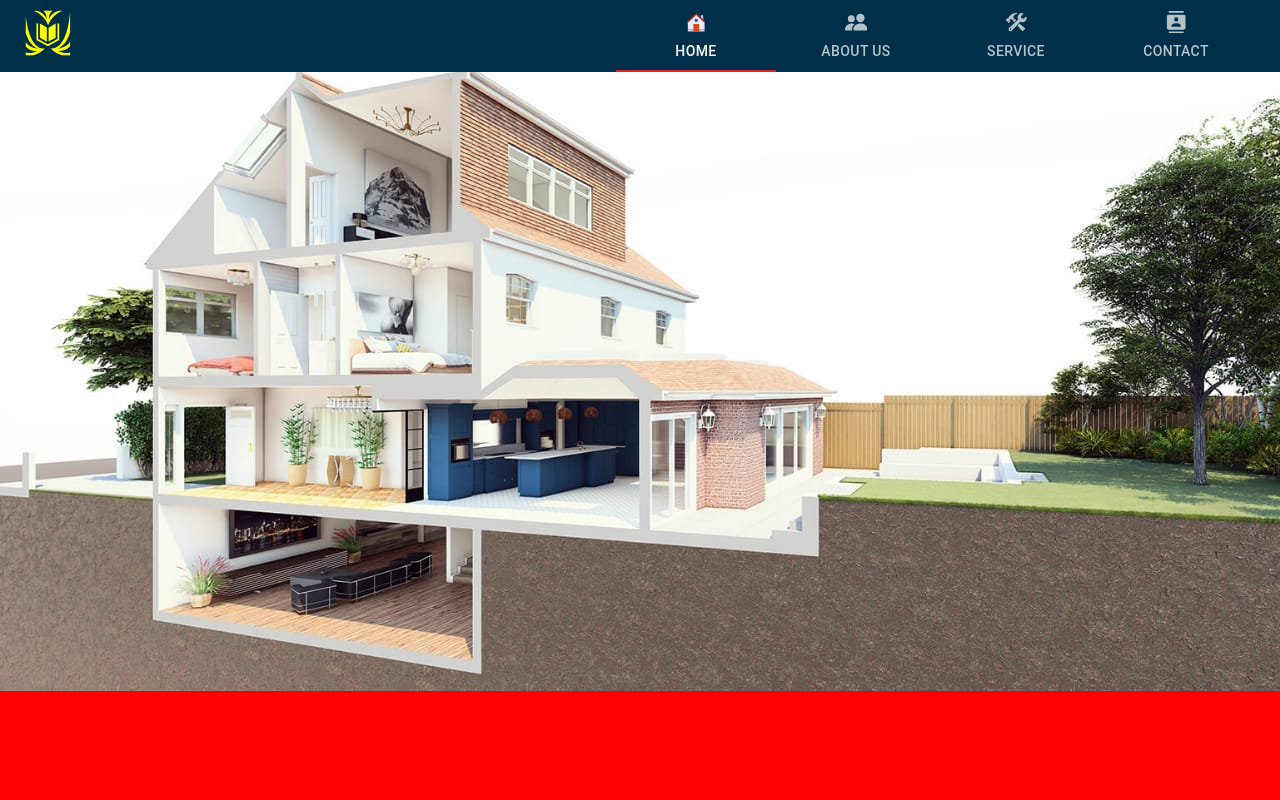
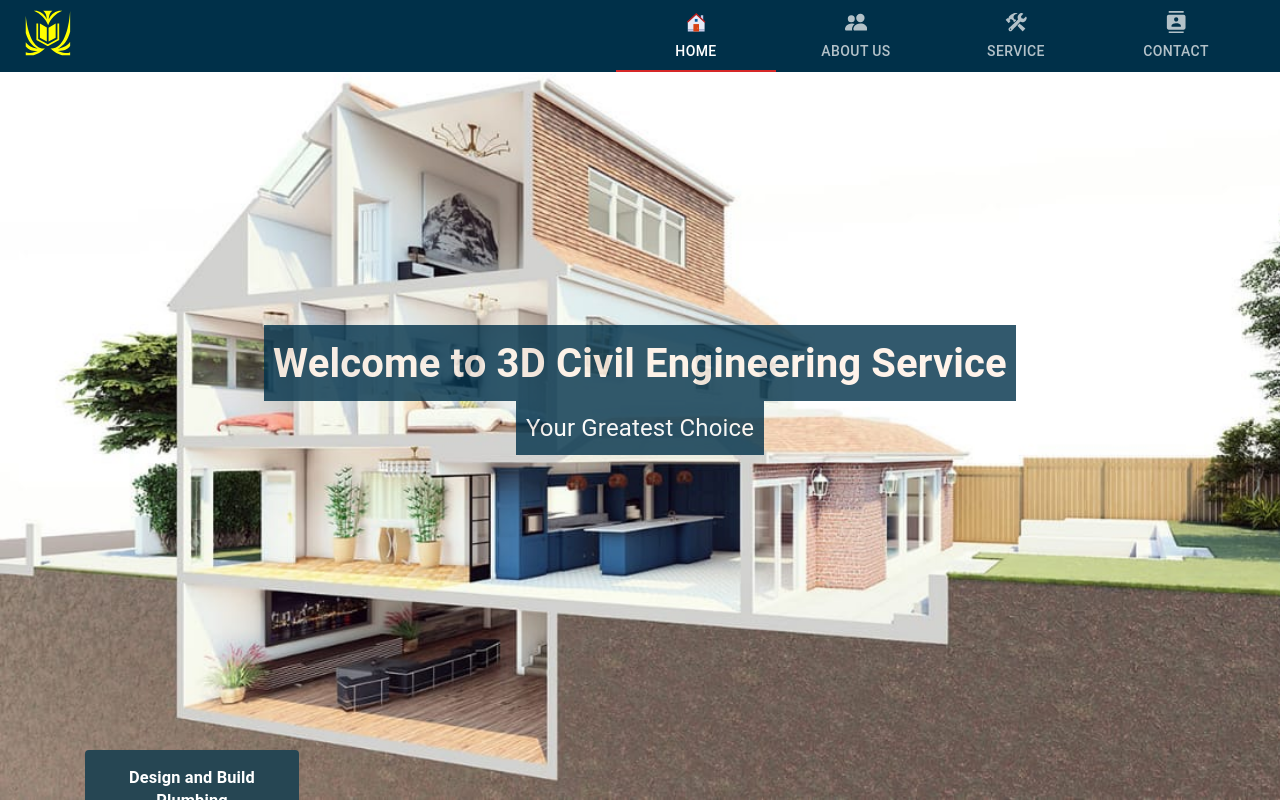
Before and after one commit to rajgthub/constructionservice, a React (Create React App) app: page / in a window 1280 px wide. Shown: the top 800 px of the page. Built offline with nearby package versions, Linux system fonts and the light colour scheme.

Commit message:
Reposition image 2

```diff
--- a/src/components/HomeBanner/HomeBanner.js
+++ b/src/components/HomeBanner/HomeBanner.js
@@ -5,13 +5,13 @@ import IconsGrid from '../IconsGrid/IconsGrid';
 import landing from '../../img/landingsmall.jpeg';
 const useStyles = makeStyles(theme => ({
   conatainer: {
-    height: '140rem',
+    height: '50rem',
     background: `url(
       ${landing}
     ) red`,
     backgroundRepeat: 'no-repeat',
     backgroundAttachment: 'fixed',
-    // backgroundSize: 'cover',
+    backgroundSize: 'cover',
     // backgroundPosition: '50% 50%',
     display: 'flex',
     alignItems: 'center',
```
